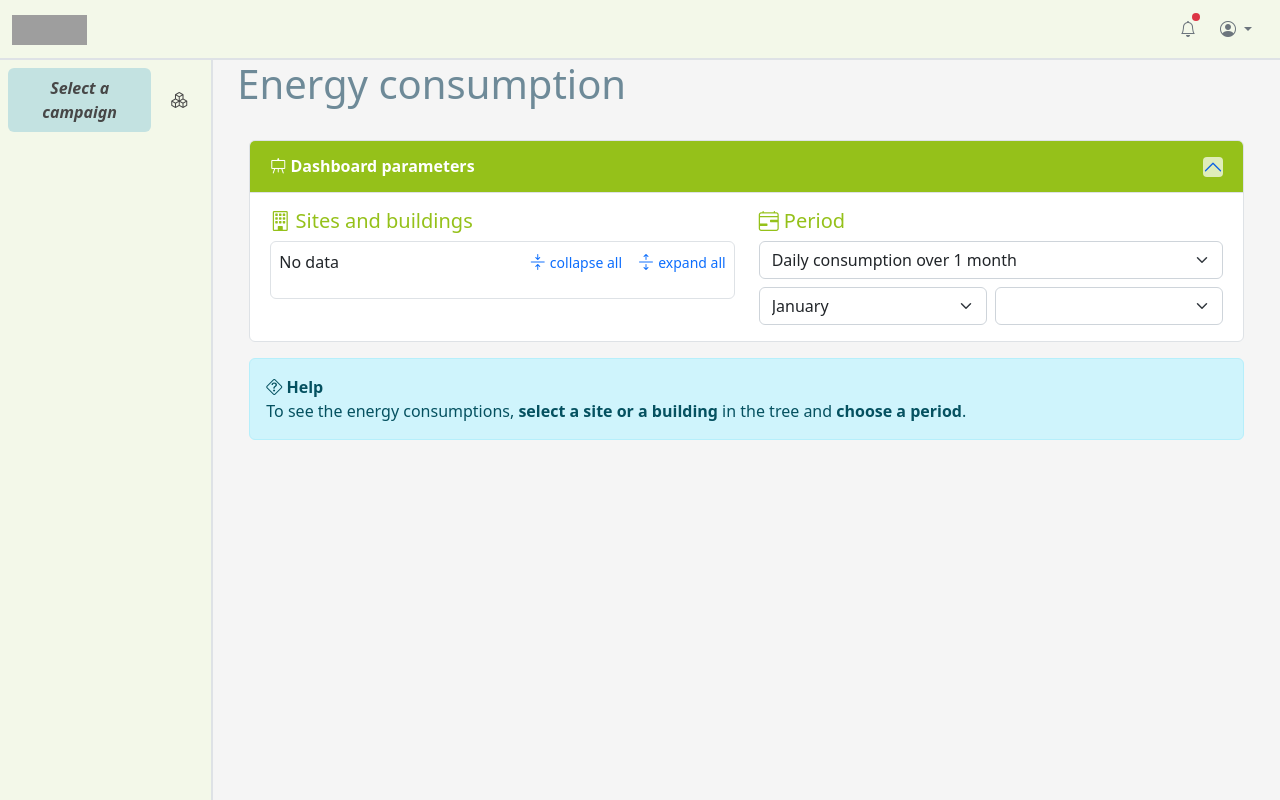
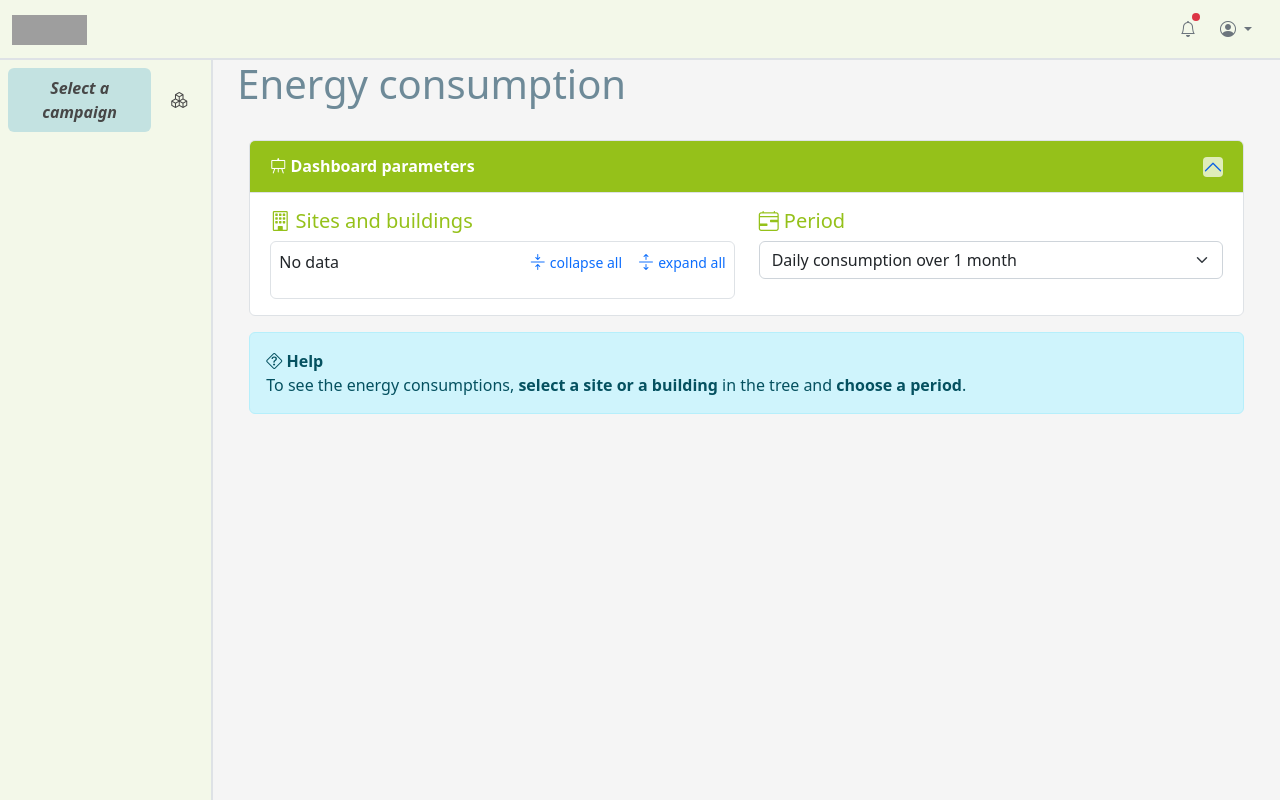
Before and after one commit to BEMServer/bemserver-ui, a Flask app: template bemserver_ui/templates/pages/dashboards/energy_consumption/explore.html in a window 1280 px wide. Run offline with Flask 2, Linux system fonts and the light colour scheme; the template is opened without the code that fills it, so the values that code supplies are empty; parts of the project's set-up code (start-up, migrations or seed data) failed here and were passed over; some libraries are stand-ins or nearby versions; grey boxes are pictures that could not be loaded.

Commit message:
Minor improvment of energy consumption explore

```diff
--- a/bemserver_ui/static/scripts/modules/views/dashboards/energyConsumptionExplore.js
+++ b/bemserver_ui/static/scripts/modules/views/dashboards/energyConsumptionExplore.js
@@ -98,6 +98,7 @@ export class EnergyConsumptionExploreView {
             }
 
             this.#periodMonthSelectElmt.classList.add("d-none", "invisible");
+            this.#periodYearSelectElmt.classList.remove("d-none", "invisible");
         }
         else {
             if (this.#previousPeriodType == null || this.#previousPeriodType == "Yearly") {
@@ -121,6 +122,7 @@ export class EnergyConsumptionExploreView {
             else {
                 this.#periodMonthSelectElmt.classList.add("d-none", "invisible");
             }
+            this.#periodYearSelectElmt.classList.remove("d-none", "invisible");
         }
 
         this.#previousPeriodType = this.#periodTypeSelectElmt.value;
--- a/bemserver_ui/templates/pages/dashboards/energy_consumption/explore.html
+++ b/bemserver_ui/templates/pages/dashboards/energy_consumption/explore.html
@@ -54,7 +54,7 @@
                                             <option value="Yearly">Yearly consumption</option>
                                         </select>
                                         <div class="d-flex gap-2">
-                                            <select id="periodMonth" class="form-select" aria-label="Select a period month" required>
+                                            <select id="periodMonth" class="form-select d-none invisible" aria-label="Select a period month" required>
                                                 <option value="1">January</option>
                                                 <option value="2">February</option>
                                                 <option value="3">March</option>
@@ -68,7 +68,7 @@
                                                 <option value="11">November</option>
                                                 <option value="12">December</option>
                                             </select>
-                                            <select id="periodYear" class="form-select" aria-label="Select a period year" required></select>
+                                            <select id="periodYear" class="form-select d-none invisible" aria-label="Select a period year" required></select>
                                         </div>
                                     </div>
                                 </div>
```
